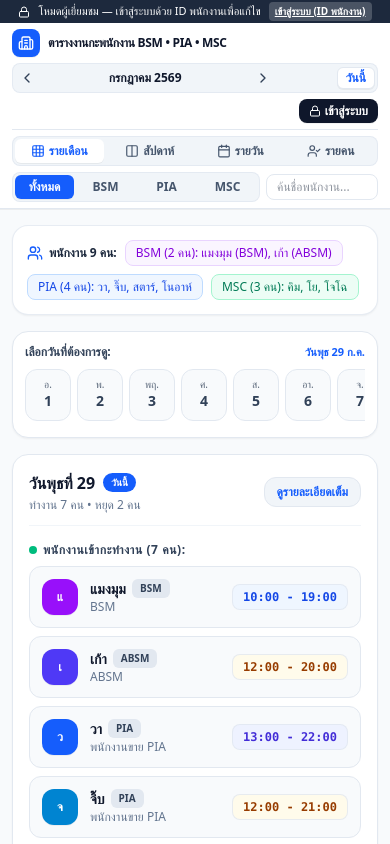
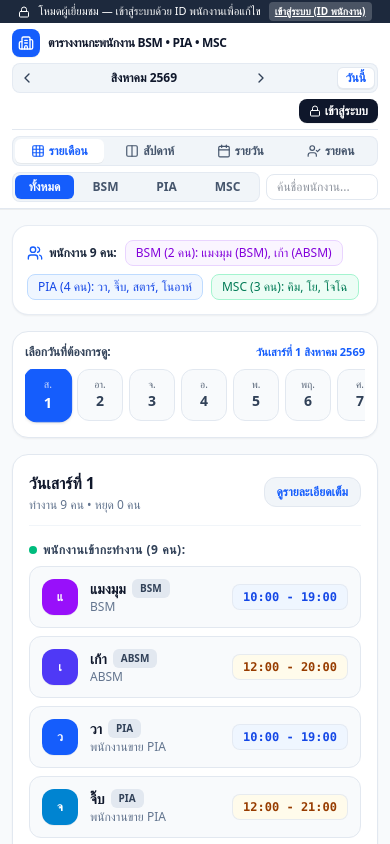
Before and after one commit to doggr9458-stack/Calendar, a React (Vite) app: page / in a window 390 px wide. Shown: the top 844 px of the page. Built offline with nearby package versions, Linux system fonts and the light colour scheme.

Commit message:
fix: synchronize calendar dates and day indexing
- Set default application date to August 2026.
- Fix incorrect Thai day indexing across views and exports.
- Implement synchronization for mobile date selection in MonthView.

```diff
--- a/src/App.tsx
+++ b/src/App.tsx
@@ -16,7 +16,7 @@ import { sendTelegramNotification } from './utils/telegramNotify';
 import { ShieldCheck, Calendar, Info, RefreshCw, Users, Clock, AlertTriangle } from 'lucide-react';
 
 export default function App() {
-  const [currentDate, setCurrentDate] = useState<Date>(new Date());
+  const [currentDate, setCurrentDate] = useState<Date>(new Date(2026, 7, 1));
   const [viewMode, setViewMode] = useState<CalendarViewMode>('month');
   const [selectedDept, setSelectedDept] = useState<Department | 'ALL'>('ALL');
   const [searchTerm, setSearchTerm] = useState<string>('');
--- a/src/components/LineExportModal.tsx
+++ b/src/components/LineExportModal.tsx
@@ -83,7 +83,7 @@ export const LineExportModal: React.FC<LineExportModalProps> = ({
       const d = new Date(monday);
       d.setDate(monday.getDate() + i);
       const dStr = formatDateKey(d);
-      const dDayName = THAI_DAYS_SHORT[d.getDay() === 0 ? 6 : d.getDay() - 1];
+      const dDayName = THAI_DAYS_SHORT[d.getDay()];
 
       lineText += `\n🗓️ *${d.getDate()}/${d.getMonth() + 1} (${dDayName})*\n`;
 
--- a/src/components/MonthView.tsx
+++ b/src/components/MonthView.tsx
@@ -1,7 +1,7 @@
-import React, { useState } from 'react';
+import React, { useState, useEffect } from 'react';
 import { Staff, ShiftAssignment, Department } from '../types';
 import { SHIFT_DICTIONARY } from '../data/staff';
-import { THAI_DAYS_SHORT, THAI_DAYS_FULL, formatDateKey } from '../utils/scheduleCalculator';
+import { THAI_DAYS_SHORT, THAI_DAYS_FULL, THAI_MONTHS, formatDateKey } from '../utils/scheduleCalculator';
 import { User, Lock, Edit3, Calendar, AlertCircle, Smartphone, LayoutGrid, ChevronLeft, ChevronRight } from 'lucide-react';
 
 interface MonthViewProps {
@@ -30,8 +30,18 @@ export const MonthView: React.FC<MonthViewProps> = ({
     if (today.getMonth() === currentDate.getMonth() && today.getFullYear() === currentDate.getFullYear()) {
       return today.getDate();
     }
-    return 1;
+    return currentDate.getDate() || 1;
   });
+
+  // Keep selectedMobileDate synchronized whenever currentDate (month/year/day) changes
+  useEffect(() => {
+    const today = new Date();
+    if (today.getMonth() === currentDate.getMonth() && today.getFullYear() === currentDate.getFullYear()) {
+      setSelectedMobileDate(today.getDate());
+    } else {
+      setSelectedMobileDate(currentDate.getDate() || 1);
+    }
+  }, [currentDate]);
 
   const year = currentDate.getFullYear();
   const month = currentDate.getMonth();
@@ -114,8 +124,8 @@ export const MonthView: React.FC<MonthViewProps> = ({
           <div className="bg-white p-3 rounded-2xl border border-slate-200 shadow-xs">
             <div className="flex items-center justify-between mb-2">
               <span className="text-xs font-bold text-slate-700">เลือกวันที่ต้องการดู:</span>
-              <span className="text-[11px] text-blue-600 font-semibold">
-                {THAI_DAYS_FULL[activeMobileDate.getDay()]} {activeMobileDate.getDate()} {activeMobileDate.toLocaleString('th-TH', { month: 'short' })}
+              <span className="text-[11px] text-blue-600 font-bold">
+                {THAI_DAYS_FULL[activeMobileDate.getDay()]}ที่ {activeMobileDate.getDate()} {THAI_MONTHS[activeMobileDate.getMonth()]} {activeMobileDate.getFullYear() + 543}
               </span>
             </div>
 
@@ -125,7 +135,7 @@ export const MonthView: React.FC<MonthViewProps> = ({
                 const dKey = formatDateKey(dObj);
                 const isSelected = dNum === activeMobileDate.getDate();
                 const isTodayDate = dKey === todayStr;
-                const dDayShort = THAI_DAYS_SHORT[dObj.getDay() === 0 ? 6 : dObj.getDay() - 1];
+                const dDayShort = THAI_DAYS_SHORT[dObj.getDay()];
 
                 return (
                   <button
--- a/src/components/StaffIndividualView.tsx
+++ b/src/components/StaffIndividualView.tsx
@@ -74,7 +74,7 @@ export const StaffIndividualView: React.FC<StaffIndividualViewProps> = ({
 
     monthlyAssignments.forEach(({ date, assignment }) => {
       const dayNum = date.getDate();
-      const dayName = THAI_DAYS_SHORT[date.getDay() === 0 ? 6 : date.getDay() - 1];
+      const dayName = THAI_DAYS_SHORT[date.getDay()];
       if (assignment.isOff) {
         text += `${dayNum} (${dayName}): 🔴 หยุด\n`;
       } else {
@@ -186,7 +186,7 @@ export const StaffIndividualView: React.FC<StaffIndividualViewProps> = ({
             const shiftInfo = SHIFT_DICTIONARY[assignment.shiftType];
             const isOff = assignment.isOff;
             const dayNum = date.getDate();
-            const dayName = THAI_DAYS_SHORT[date.getDay() === 0 ? 6 : date.getDay() - 1];
+            const dayName = THAI_DAYS_SHORT[date.getDay()];
 
             return (
               <div
--- a/src/components/WeekViewMatrix.tsx
+++ b/src/components/WeekViewMatrix.tsx
@@ -70,7 +70,7 @@ export const WeekViewMatrix: React.FC<WeekViewMatrixProps> = ({
               {weekDays.map((d) => {
                 const dateStr = formatDateKey(d);
                 const isToday = dateStr === todayStr;
-                const dayName = THAI_DAYS_SHORT[d.getDay() === 0 ? 6 : d.getDay() - 1];
+                const dayName = THAI_DAYS_SHORT[d.getDay()];
 
                 return (
                   <th
```
